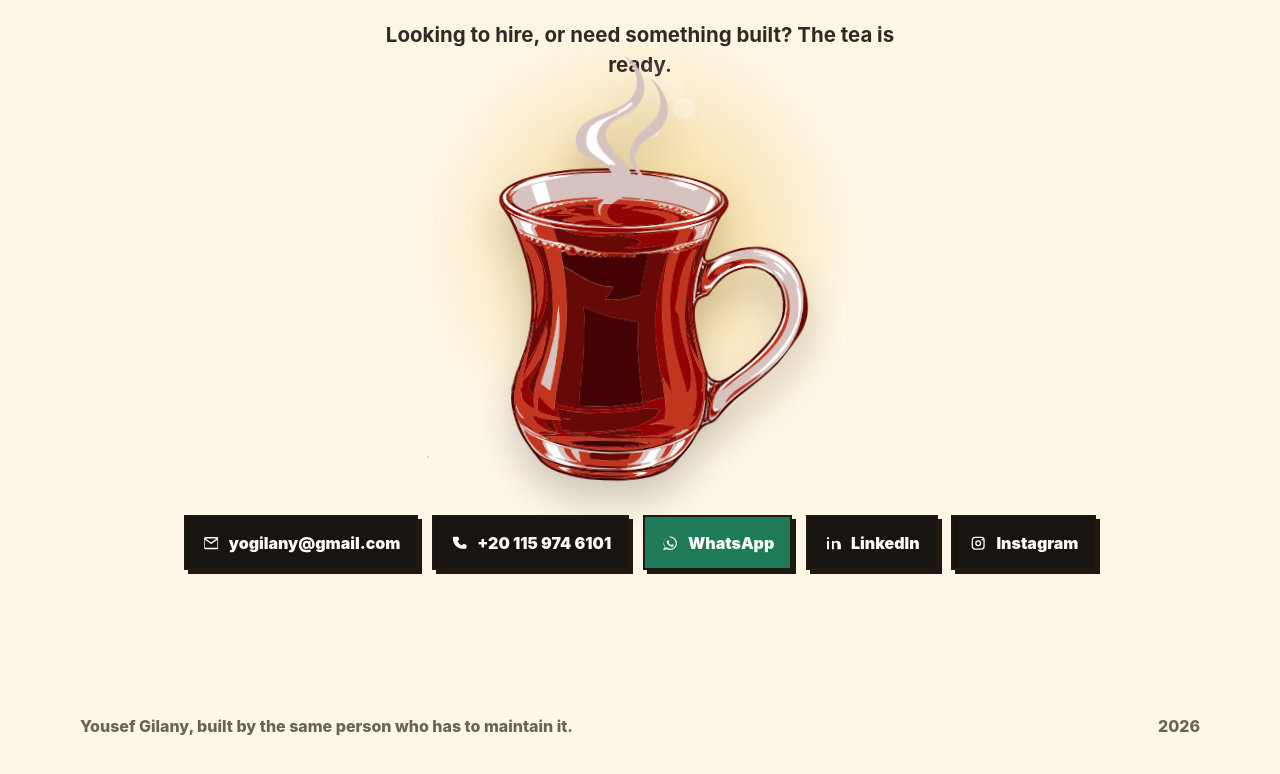
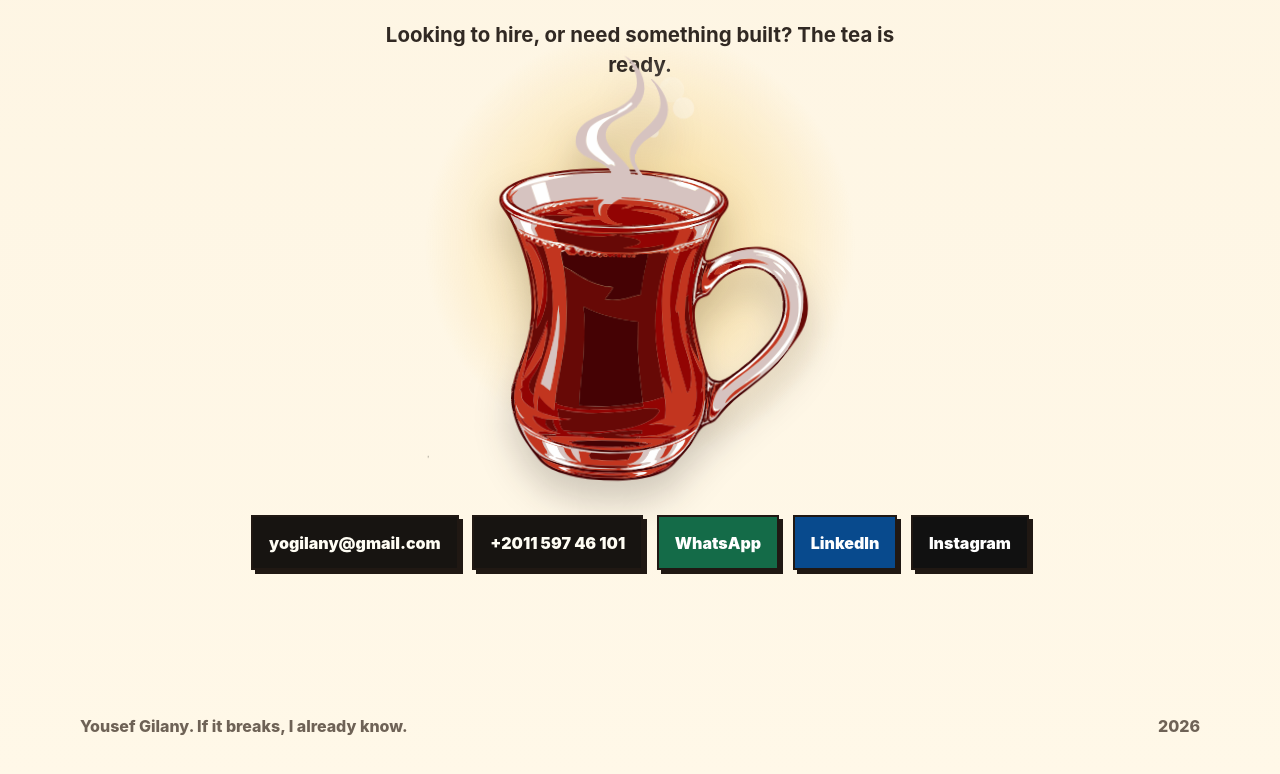
Before and after one commit to yogilany/my_website, a React (Create React App) app: page / in a window 1280 px wide. Shown: the part 8402-9176 px from the top of the page. Built offline with nearby package versions, Linux system fonts and the light colour scheme.

Commit message:
update contact section styles and links; modify footer text for clarity; streamline MainPage contact actions layout

```diff
--- a/src/App.css
+++ b/src/App.css
@@ -1515,19 +1515,22 @@ a {
 }
 
 .contact-section .contact-actions a {
-  gap: 0.55rem;
   background: var(--ink);
   color: var(--paper-strong);
 }
 
-.contact-section .contact-actions svg {
-  width: 1.15rem;
-  height: 1.15rem;
-  flex-shrink: 0;
-}
-
 .contact-section .contact-actions .whatsapp-action {
-  background: var(--green);
+  background: #146b48;
+  color: white;
+}
+
+.contact-section .contact-actions .linkedin-action {
+  background: #084a8d;
+  color: white;
+}
+
+.contact-section .contact-actions .instagram-action {
+  background: #111;
   color: white;
 }
 
--- a/src/components/Footer/Footer.jsx
+++ b/src/components/Footer/Footer.jsx
@@ -3,7 +3,7 @@ import React from "react";
 const Footer = () => {
   return (
     <footer className="site-footer">
-      <p>Yousef Gilany, built by the same person who has to maintain it.</p>
+      <p>Yousef Gilany. If it breaks, I already know.</p>
       <span>2026</span>
     </footer>
   );
--- a/src/pages/MainPage/MainPage.jsx
+++ b/src/pages/MainPage/MainPage.jsx
@@ -716,62 +716,30 @@ const MainPage = () => {
           </button>
 
           <div className="contact-actions">
-            <a href="mailto:yogilany@gmail.com">
-              <svg viewBox="0 0 24 24" aria-hidden="true" focusable="false">
-                <path
-                  fill="currentColor"
-                  d="M3 5.5A1.5 1.5 0 0 1 4.5 4h15A1.5 1.5 0 0 1 21 5.5v13a1.5 1.5 0 0 1-1.5 1.5h-15A1.5 1.5 0 0 1 3 18.5v-13Zm1.7.5 7.05 5.1L18.8 6H4.7ZM20 7.38l-7.36 5.32a1.1 1.1 0 0 1-1.28 0L4 7.38V18h16V7.38Z"
-                />
-              </svg>
-              yogilany@gmail.com
-            </a>
-            <a href="tel:+201159746101">
-              <svg viewBox="0 0 24 24" aria-hidden="true" focusable="false">
-                <path
-                  fill="currentColor"
-                  d="M7.2 3.5h3.1c.5 0 .9.35 1 .84l.6 2.7a1 1 0 0 1-.27.93l-1.7 1.7a12.4 12.4 0 0 0 5.4 5.4l1.7-1.7a1 1 0 0 1 .93-.27l2.7.6c.49.1.84.5.84 1v3.1a1.5 1.5 0 0 1-1.6 1.5C9.7 19.8 4.2 14.3 3.7 5.1A1.5 1.5 0 0 1 5.2 3.5h2Z"
-                />
-              </svg>
-              +20 115 974 6101
-            </a>
+            <a href="mailto:yogilany@gmail.com">yogilany@gmail.com</a>
+            <a href="tel:+201159746101">+2011 597 46 101</a>
             <a
               className="whatsapp-action"
               href="https://wa.me/201159746101"
               target="_blank"
               rel="noreferrer"
             >
-              <svg viewBox="0 0 24 24" aria-hidden="true" focusable="false">
-                <path
-                  fill="currentColor"
-                  d="M12.04 3.1A8.9 8.9 0 0 0 3.2 11.94c0 1.57.41 3.1 1.2 4.45L3 21l4.74-1.24a8.9 8.9 0 0 0 13.06-7.82 8.9 8.9 0 0 0-8.76-8.84Zm0 1.63A7.27 7.27 0 0 1 19.3 11.94 7.27 7.27 0 0 1 7.3 17.4l-.3-.18-2.8.73.75-2.73-.2-.32a7.27 7.27 0 0 1-1.12-3.96 7.27 7.27 0 0 1 7.41-7.21Zm4.1 9.4c-.22-.11-1.32-.65-1.52-.72-.2-.08-.35-.11-.5.11-.15.22-.57.72-.7.87-.13.15-.26.16-.48.05-.22-.11-.93-.34-1.77-1.1-.65-.58-1.1-1.3-1.23-1.52-.13-.22-.01-.34.1-.45.1-.1.22-.26.33-.39.11-.13.15-.22.22-.37.08-.15.04-.28-.02-.39-.05-.11-.5-1.2-.68-1.64-.18-.44-.36-.38-.5-.38h-.43c-.15 0-.39.06-.6.28-.2.22-.79.77-.79 1.88s.81 2.18.92 2.33c.11.15 1.6 2.44 3.87 3.42.54.23.96.37 1.29.48.54.17 1.03.15 1.42.09.43-.06 1.32-.54 1.5-1.06.19-.52.19-.97.13-1.06-.05-.1-.2-.15-.42-.26Z"
-                />
-              </svg>
               WhatsApp
             </a>
             <a
+              className="linkedin-action"
               href="https://www.linkedin.com/in/yousefgilany/"
               target="_blank"
               rel="noreferrer"
             >
-              <svg viewBox="0 0 24 24" aria-hidden="true" focusable="false">
-                <path
-                  fill="currentColor"
-                  d="M6.5 9H4V20h2.5V9ZM5.25 4A1.5 1.5 0 1 0 5.26 7a1.5 1.5 0 0 0 0-3ZM20 20h-2.5v-5.9c0-1.76-.63-2.96-2.2-2.96-1.2 0-1.91.81-2.22 1.59-.12.28-.15.67-.15 1.06V20H10.4s.03-9.76 0-10.77h2.5v1.52c.33-.51 1.85-1.86 4.13-1.86 3.02 0 4.97 1.97 4.97 6.2V20Z"
-                />
-              </svg>
               LinkedIn
             </a>
             <a
+              className="instagram-action"
               href="https://www.instagram.com/theyousefgilany/"
               target="_blank"
               rel="noreferrer"
             >
-              <svg viewBox="0 0 24 24" aria-hidden="true" focusable="false">
-                <path
-                  fill="currentColor"
-                  d="M8 3.5h8A4.5 4.5 0 0 1 20.5 8v8A4.5 4.5 0 0 1 16 20.5H8A4.5 4.5 0 0 1 3.5 16V8A4.5 4.5 0 0 1 8 3.5Zm0 1.7A2.8 2.8 0 0 0 5.2 8v8A2.8 2.8 0 0 0 8 18.8h8A2.8 2.8 0 0 0 18.8 16V8A2.8 2.8 0 0 0 16 5.2H8Zm9.15 1.35a1.05 1.05 0 1 1 0 2.1 1.05 1.05 0 0 1 0-2.1ZM12 8.1A3.9 3.9 0 1 1 8.1 12 3.9 3.9 0 0 1 12 8.1Zm0 1.7A2.2 2.2 0 1 0 14.2 12 2.2 2.2 0 0 0 12 9.8Z"
-                />
-              </svg>
               Instagram
             </a>
           </div>
```
